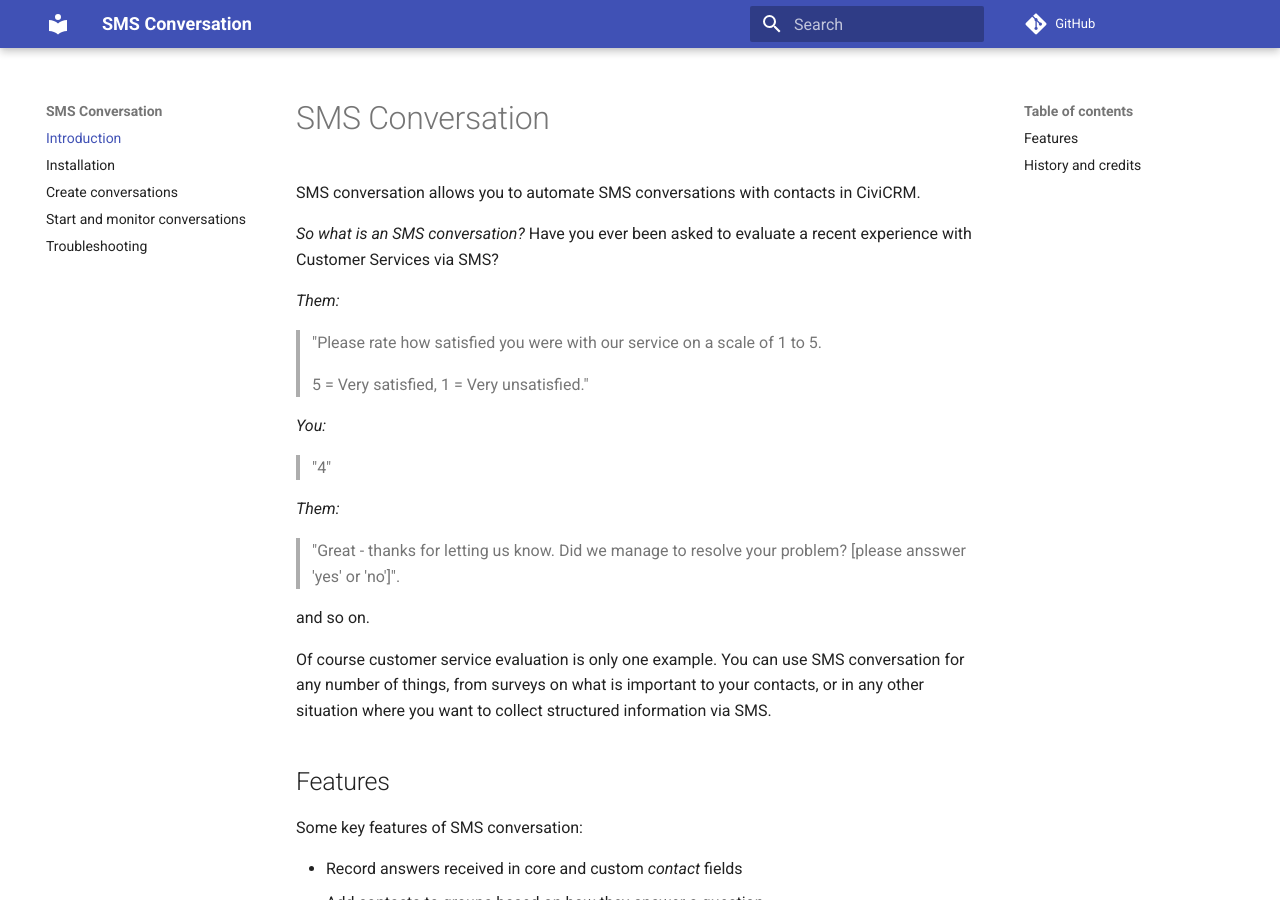
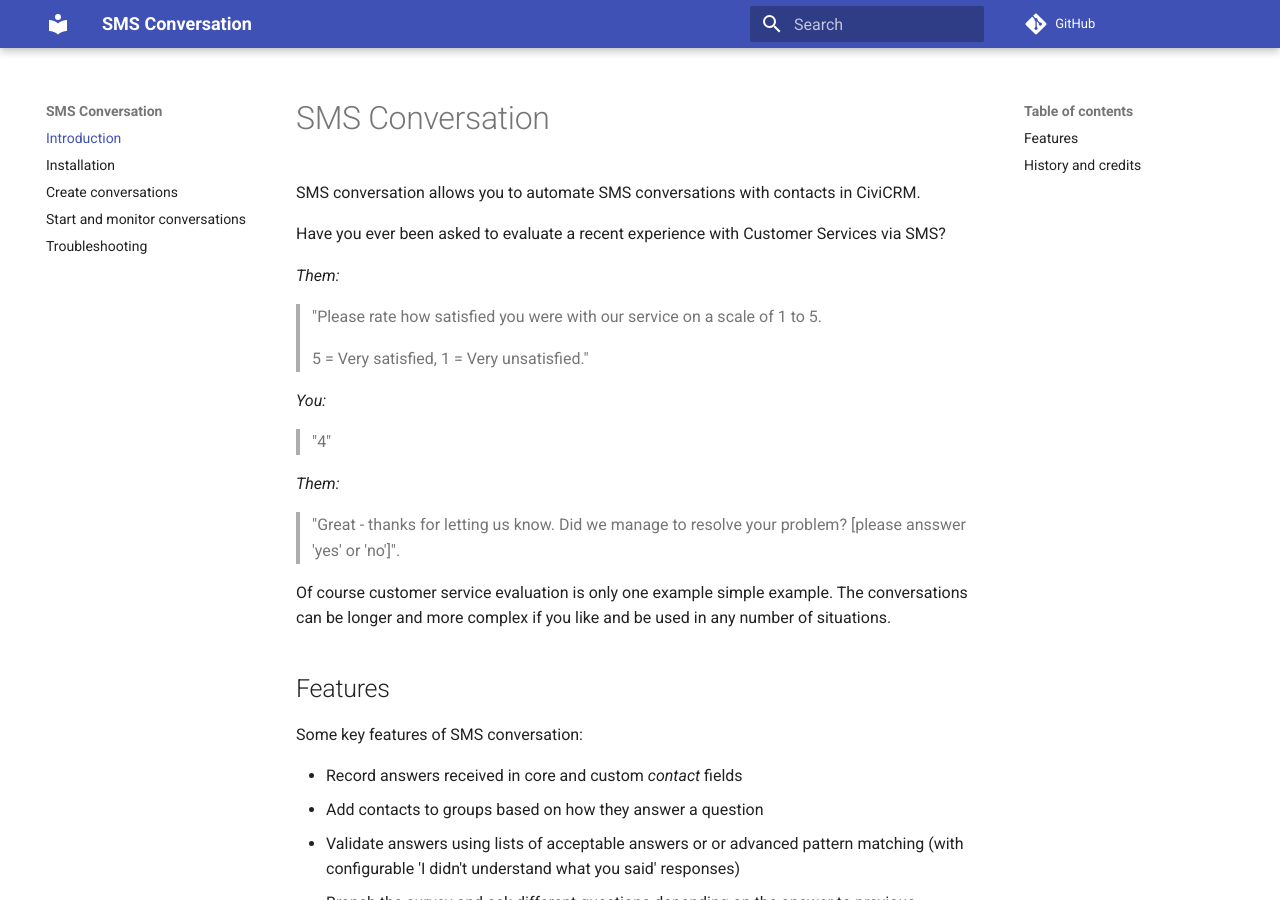
Before and after one commit to 3sd/civicrm-sms-conversation, an MkDocs documentation site: the page built from docs/index.md, in a window 1280 px wide and 900 px high. Built offline with MkDocs 1.6.1 and Material for MkDocs 9.7.7, drawn with Linux system fonts in a browser that asks for light colours; comment, search, counter and statistics services are not loaded; old or Windows-style settings are respelled for this version of MkDocs.

Commit message:
tweaked intro

```diff
--- a/docs/index.md
+++ b/docs/index.md
@@ -2,7 +2,7 @@
 
 SMS conversation allows you to automate SMS conversations with contacts in CiviCRM.
 
-*So what is an SMS conversation?* Have you ever been asked to evaluate a recent experience with Customer Services via SMS?
+Have you ever been asked to evaluate a recent experience with Customer Services via SMS?
 
 *Them:*
 > "Please rate how satisfied you were with our service on a scale of 1 to 5.
@@ -15,10 +15,7 @@ SMS conversation allows you to automate SMS conversations with contacts in CiviC
 *Them:*
 > "Great - thanks for letting us know. Did we manage to resolve your problem? [please ansswer 'yes' or 'no']".
 
-and so on.
-
-Of course customer service evaluation is only one example. You can use SMS conversation for any number of things, from surveys on what is important to your contacts, or in any other situation where you want to collect structured information via SMS.
-
+Of course customer service evaluation is only one example simple example. The conversations can be longer and more complex if you like and be used in any number of situations.
 
 ## Features
 
```
